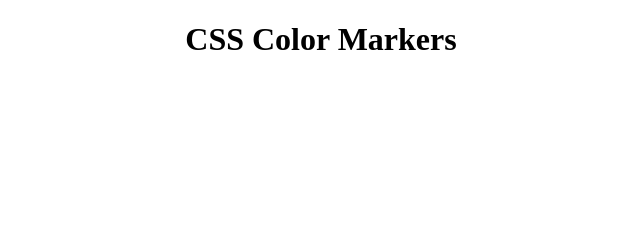
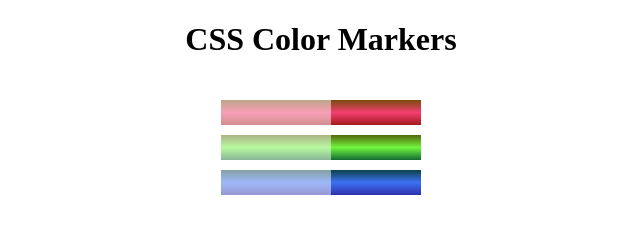
Before and after one commit to VladimirL1990/CSS_Color_Markers, a plain HTML site: page index.html in a window 1280 px wide. Shown: the whole page, without its empty margins (319-959 px from the left). Drawn offline with Linux system fonts and the light colour scheme.

Commit message:
Update styles.css

```diff
--- a/styles.css
+++ b/styles.css
@@ -13,14 +13,21 @@ h1 {
   margin: 10px auto;
 }
 
-.one {
-  background-color: rgb(255, 255, 0); /* Yellow */
+.sleeve {
+  width: 110px;
+  height: 25px;
+  background-color: white;
+  opacity: 0.5; /* 50% transparency */
 }
 
-.two {
-  background-color: rgb(0, 255, 0); /* Green */
+.red {
+  background: linear-gradient(rgb(122, 74, 14), rgb(245, 62, 113), rgb(162, 27, 27));
 }
 
-.three {
-  background-color: rgb(0, 0, 255); /* Blue */
+.green {
+  background: linear-gradient(#55680D, #71F53E, #116C31);
 }
+
+.blue {
+  background: linear-gradient(hsl(186, 76%, 16%), hsl(223, 90%, 60%), hsl(240, 56%, 42%));
+}
```
